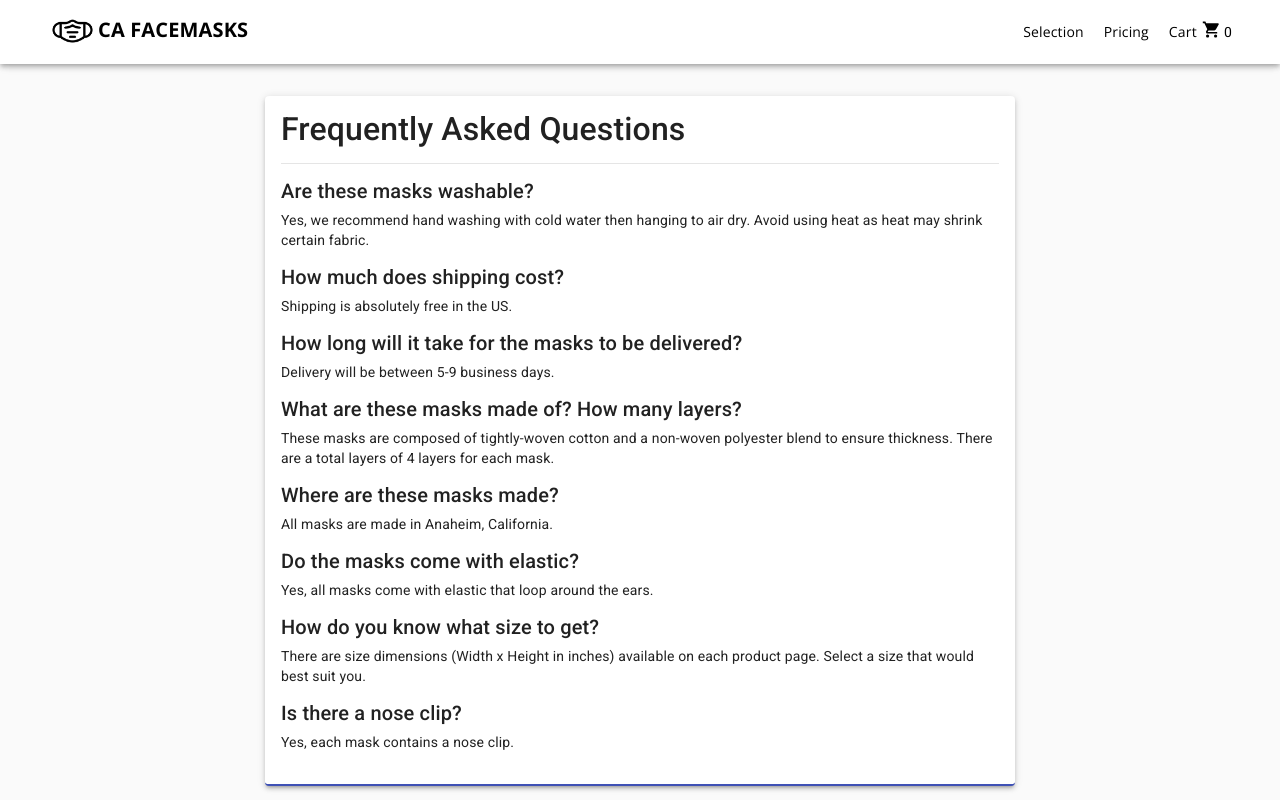
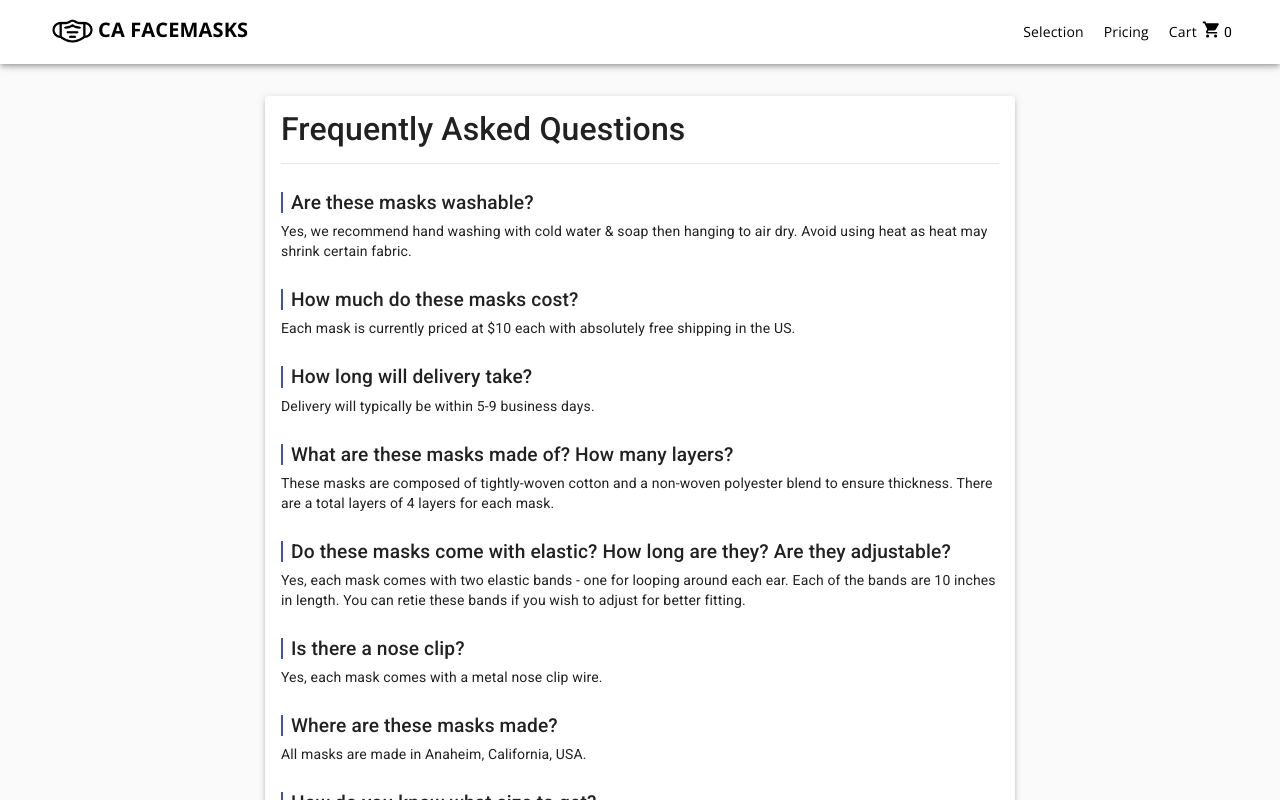
Before and after one commit to AlexanderDLe/DuraMasks, a React (Create React App) app: page /faq in a window 1280 px wide. Shown: the top 800 px of the page. Built offline with nearby package versions, Linux system fonts and the light colour scheme; no server answers.

Commit message:
Updated FAQs and Policies

```diff
--- a/src/components/masks/MaskDesigns.js
+++ b/src/components/masks/MaskDesigns.js
@@ -818,16 +818,16 @@ export const selection = {
         angled: true,
         tags: ['white', 'green'],
     },
-    terrace: {
-        type: 'Mask',
-        color: 'Terrace',
-        img: 'Terrace.jpg',
-        param: 'terrace',
-        price: 10,
-        category: 'floral',
-        angled: true,
-        tags: ['pink'],
-    },
+    // terrace: {
+    //     type: 'Mask',
+    //     color: 'Terrace',
+    //     img: 'Terrace.jpg',
+    //     param: 'terrace',
+    //     price: 10,
+    //     category: 'floral',
+    //     angled: true,
+    //     tags: ['pink'],
+    // },
     // LIMITED SUPPLY
     ////////////
     // ELASTIC //
--- a/src/components/misc/FAQ.js
+++ b/src/components/misc/FAQ.js
@@ -2,7 +2,7 @@ import React, { useEffect } from 'react';
 import Card from '@material-ui/core/Card';
 import { makeStyles } from '@material-ui/core/styles';
 
-const useStyles = makeStyles({
+const useStyles = makeStyles((theme) => ({
     root: {
         width: '100%',
         maxWidth: 750,
@@ -30,7 +30,22 @@ const useStyles = makeStyles({
         display: 'flex',
         justifyContent: 'space-between',
     },
-});
+    question: {
+        paddingLeft: 10,
+        fontSize: '1.2rem',
+        paddingTop: 12,
+        position: 'relative',
+        '&::before': {
+            content: '""',
+            display: 'block',
+            height: 'calc(100% - 12px)',
+            width: '2px',
+            backgroundColor: '#3f51b5',
+            position: 'absolute',
+            left: '-0px',
+        },
+    },
+}));
 
 function FAQ() {
     const classes = useStyles();
@@ -43,39 +58,59 @@ function FAQ() {
         <Card className={classes.root} elevation={3}>
             <h2>Frequently Asked Questions</h2>
             <hr />
-            <h5>Are these masks washable?</h5>
+            <h5 className={classes.question}>Are these masks washable?</h5>
             <p>
-                Yes, we recommend hand washing with cold water then hanging to
-                air dry. Avoid using heat as heat may shrink certain fabric.
+                Yes, we recommend hand washing with cold water & soap then
+                hanging to air dry. Avoid using heat as heat may shrink certain
+                fabric.
             </p>
-
-            <h5>How much does shipping cost?</h5>
-            <p>Shipping is absolutely free in the US.</p>
-
-            <h5>How long will it take for the masks to be delivered?</h5>
-            <p>Delivery will be between 5-9 business days.</p>
-
-            <h5>What are these masks made of? How many layers?</h5>
+            <h5 className={classes.question}>How much do these masks cost?</h5>
+            <p>
+                Each mask is currently priced at $10 each with absolutely free
+                shipping in the US.
+            </p>
+            <h5 className={classes.question}>How long will delivery take?</h5>
+            <p>Delivery will typically be within 5-9 business days.</p>
+            <h5 className={classes.question}>
+                What are these masks made of? How many layers?
+            </h5>
             <p>
                 These masks are composed of tightly-woven cotton and a non-woven
                 polyester blend to ensure thickness. There are a total layers of
                 4 layers for each mask.
             </p>
-
-            <h5>Where are these masks made?</h5>
-            <p>All masks are made in Anaheim, California.</p>
-
-            <h5>Do the masks come with elastic?</h5>
-            <p>Yes, all masks come with elastic that loop around the ears.</p>
-
-            <h5>How do you know what size to get?</h5>
+            <h5 className={classes.question}>
+                Do these masks come with elastic? How long are they? Are they
+                adjustable?
+            </h5>
+            <p>
+                Yes, each mask comes with two elastic bands - one for looping
+                around each ear. Each of the bands are 10 inches in length. You
+                can retie these bands if you wish to adjust for better fitting.
+            </p>
+            <h5 className={classes.question}>Is there a nose clip?</h5>
+            <p>Yes, each mask comes with a metal nose clip wire.</p>
+            <h5 className={classes.question}>Where are these masks made?</h5>
+            <p>All masks are made in Anaheim, California, USA.</p>
+            <h5 className={classes.question}>
+                How do you know what size to get?
+            </h5>
             <p>
                 There are size dimensions (Width x Height in inches) available
                 on each product page. Select a size that would best suit you.
             </p>
-
-            <h5>Is there a nose clip?</h5>
-            <p>Yes, each mask contains a nose clip.</p>
+            <h5 className={classes.question}>Do they have a filter pocket?</h5>
+            <p>
+                No, these masks do not have filter pockets - but they are
+                resusable by proper washing.
+            </p>
+            <h5 className={classes.question}>
+                How can I get in contact with you?
+            </h5>
+            <p>
+                If you wish to get in touch, you can send an email to
+                contact@cafacemasks.com.
+            </p>
         </Card>
     );
 }
--- a/src/components/misc/Policies.js
+++ b/src/components/misc/Policies.js
@@ -30,6 +30,21 @@ const useStyles = makeStyles({
         display: 'flex',
         justifyContent: 'space-between',
     },
+    question: {
+        paddingLeft: 10,
+        fontSize: '1.2rem',
+        paddingTop: 12,
+        position: 'relative',
+        '&::before': {
+            content: '""',
+            display: 'block',
+            height: 'calc(100% - 12px)',
+            width: '2px',
+            backgroundColor: '#3f51b5',
+            position: 'absolute',
+            left: '-0px',
+        },
+    },
 });
 
 function Policies() {
@@ -43,17 +58,17 @@ function Policies() {
         <Card className={classes.root} elevation={3}>
             <h2>Policies</h2>
             <hr />
-            <h5>Refund Policy</h5>
+            <h5 className={classes.question}>Refund Policy</h5>
             <p>
                 Due to the hazardous nature of used/handled facemasks, we do not
                 offer refunds.
             </p>
-            <h5>Customer Service Policy</h5>
+            <h5 className={classes.question}>Customer Service Policy</h5>
             <p>
                 If you have questions or comments about this policy, you may
                 email us at contact@cafacemasks.com.
             </p>
-            <h5>Privacy Policy</h5>
+            <h5 className={classes.question}>Privacy Policy</h5>
             <p>
                 Thank you for choosing to be part of our community at CA
                 Facemasks. We are committed to protecting your personal
@@ -68,31 +83,41 @@ function Policies() {
                 this privacy notice carefully as it will help you make informed
                 decisions about sharing your personal information with us.
             </p>
-            <h5>What information do we collect?</h5>
+            <h5 className={classes.question}>
+                What information do we collect?
+            </h5>
             <p>
                 We only take information regarding your order and shipping
                 information to fulfill your order. Any payment information is
                 handled solely by Paypal thus sensitive information is never
                 exposed.
             </p>
-            <h5>Will your information be shared with anyone?</h5>
+            <h5 className={classes.question}>
+                Will your information be shared with anyone?
+            </h5>
             <p>
                 We only use information with your consent to comply with laws
                 and to provide you with your ordered products.
             </p>
-            <h5>How long do we keep your information?</h5>
+            <h5 className={classes.question}>
+                How long do we keep your information?
+            </h5>
             <p>
                 We keep your information for as long as necessary to fulfill the
                 purposes outlined in this privacy notice unless otherwise
                 required by law
             </p>
-            <h5>Do we collect information from minors?</h5>
+            <h5 className={classes.question}>
+                Do we collect information from minors?
+            </h5>
             <p>
                 We do not knowingly collect data from or market to children
                 under 18 years of age.
             </p>
 
-            <h5>How can you contact us about this policy?</h5>
+            <h5 className={classes.question}>
+                How can you contact us about this policy?
+            </h5>
             <p>
                 If you have questions or comments about this policy, you may
                 email us at contact@cafacemasks.com
```
